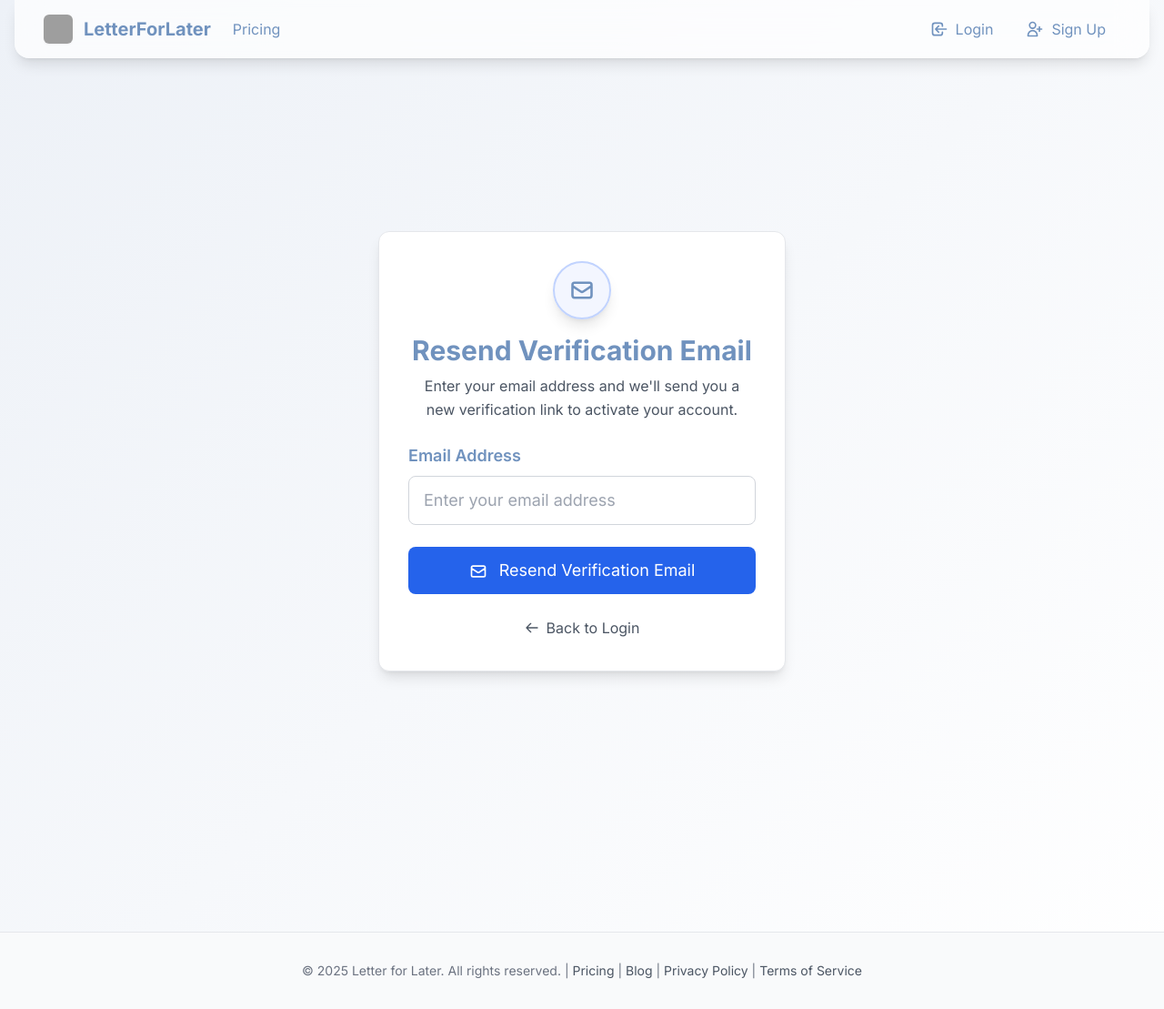
After one commit to hassineaziz/letterforlater, a Flask app: page /resend-verification in a window 1280 px wide. The commit adds this page. Shown: the whole page at 91% size. Run offline with Flask 3, Linux system fonts and the light colour scheme; parts of the project's set-up code (start-up, migrations or seed data) failed here and were passed over; some libraries are stand-ins or nearby versions; grey boxes are pictures that could not be loaded.

Commit message:
resend confirmation link

```diff
--- a/website/templates/base.html
+++ b/website/templates/base.html
@@ -1005,7 +1005,7 @@
         {% if category == 'error' %}
         <div class="bg-red-100 border border-red-400 text-red-700 px-4 py-3 rounded-xl mb-4 flex items-center justify-between"
             role="alert">
-            <span>{{ message }}</span>
+            <span>{{ message|safe }}</span>
             <button type="button" class="text-red-500 hover:text-red-700 focus:outline-none"
                 onclick="this.parentElement.remove()">
                 <svg class="w-4 h-4" fill="none" stroke="currentColor" viewBox="0 0 24 24">
@@ -1017,7 +1017,7 @@
         {% else %}
         <div class="bg-green-100 border border-green-400 text-green-700 px-4 py-3 rounded-xl mb-4 flex items-center justify-between"
             role="alert">
-            <span>{{ message }}</span>
+            <span>{{ message|safe }}</span>
             <button type="button" class="text-green-500 hover:text-green-700 focus:outline-none"
                 onclick="this.parentElement.remove()">
                 <svg class="w-4 h-4" fill="none" stroke="currentColor" viewBox="0 0 24 24">
--- a/website/templates/login.html
+++ b/website/templates/login.html
@@ -104,6 +104,12 @@
             </a>
           </div>
 
+          <div class="text-center">
+            <a href="{{ url_for('auth.resend_verification') }}" class="text-sm text-blue-600 hover:text-blue-800 font-medium transition-colors">
+              Need to resend verification email?
+            </a>
+          </div>
+
           <button type="submit" class="w-full bg-blue-600 hover:bg-blue-700 text-white font-semibold py-3 px-4 rounded-xl transition-all duration-200 shadow-lg hover:shadow-xl transform hover:-translate-y-0.5">
             <span class="flex items-center justify-center">
               <svg class="w-5 h-5 mr-2" fill="none" stroke="currentColor" viewBox="0 0 24 24">
--- /dev/null
+++ b/website/templates/resend_verification.html
@@ -0,0 +1,61 @@
+{% extends "base.html" %}
+{% block title %}Resend Verification Email - LetterForLater{% endblock %}
+
+{% block meta_description %}Resend your LetterForLater email verification link to activate your account and access your digital legacy letters.{% endblock %}
+
+{% block meta_keywords %}resend verification, email confirmation, activate account, account verification{% endblock %}
+
+{% block og_title %}Resend Verification Email - LetterForLater{% endblock %}
+{% block og_description %}Resend your LetterForLater email verification link to activate your account and access your digital legacy letters.{% endblock %}
+
+{% block twitter_title %}Resend Verification Email - LetterForLater{% endblock %}
+{% block twitter_description %}Resend your LetterForLater email verification link to activate your account and access your digital legacy letters.{% endblock %}
+{% block content %}
+
+<div class="min-h-screen flex items-center justify-center py-12 px-4 sm:px-6 lg:px-8">
+    <div class="max-w-md w-full">
+        <div class="bg-white rounded-xl shadow-lg border border-gray-200 p-8">
+            <div class="text-center mb-6">
+                <div class="w-16 h-16 bg-primary-light/20 rounded-full p-4 mx-auto mb-4 flex items-center justify-center shadow-lg border-2 border-primary-light">
+                    <svg class="w-8 h-8 text-primary" fill="none" stroke="currentColor" viewBox="0 0 24 24" stroke-width="2.2">
+                        <path stroke-linecap="round" stroke-linejoin="round" d="M3 8l7.89 5.26a2 2 0 002.22 0L21 8M5 19h14a2 2 0 002-2V7a2 2 0 00-2-2H5a2 2 0 00-2 2v10a2 2 0 002 2z"></path>
+                    </svg>
+                </div>
+                <h1 class="text-3xl font-bold text-primary mb-2">Resend Verification Email</h1>
+                <p class="text-gray-600">Enter your email address and we'll send you a new verification link to activate your account.</p>
+            </div>
+
+            <form method="POST" class="space-y-6">
+                <div>
+                    <label for="email" class="block text-lg font-semibold text-primary mb-2">Email Address</label>
+                    <input type="email"
+                           class="w-full px-4 py-3 border border-gray-300 rounded-lg focus:ring-2 focus:ring-blue-500 focus:border-blue-500 text-lg"
+                           id="email"
+                           name="email"
+                           required
+                           placeholder="Enter your email address">
+                </div>
+
+                <button type="submit"
+                        class="w-full bg-blue-600 hover:bg-blue-700 text-white font-medium py-3 px-4 rounded-lg text-lg transition-colors">
+                    <svg class="w-5 h-5 inline mr-2" fill="none" stroke="currentColor" viewBox="0 0 24 24">
+                        <path stroke-linecap="round" stroke-linejoin="round" stroke-width="2" d="M3 8l7.89 5.26a2 2 0 002.22 0L21 8M5 19h14a2 2 0 002-2V7a2 2 0 00-2-2H5a2 2 0 00-2 2v10a2 2 0 002 2z"></path>
+                    </svg>
+                    Resend Verification Email
+                </button>
+
+                <div class="text-center">
+                    <a href="{{ url_for('auth.login') }}"
+                       class="text-gray-600 hover:text-primary transition-colors font-medium inline-flex items-center">
+                        <svg class="w-4 h-4 mr-2" fill="none" stroke="currentColor" viewBox="0 0 24 24">
+                            <path stroke-linecap="round" stroke-linejoin="round" stroke-width="2" d="M10 19l-7-7m0 0l7-7m-7 7h18"></path>
+                        </svg>
+                        Back to Login
+                    </a>
+                </div>
+            </form>
+        </div>
+    </div>
+</div>
+
+{% endblock %}
--- a/website/templates/settings.html
+++ b/website/templates/settings.html
@@ -301,6 +301,7 @@
                 </div>
             </div>
 
+            {% comment %}
             <!-- Data Export -->
             <div class="mb-8">
                 <div class="flex justify-between items-center mb-4">
@@ -317,6 +318,7 @@
                     </button>
                 </div>
             </div>
+            {% endcomment %}
 
             <!-- Data Deletion -->
             <div class="mb-8">
@@ -988,6 +990,7 @@
     </div>
 </div>
 
+{% comment %}
 <!-- Download Data Modal -->
 <div id="downloadDataModal" class="modal" style="display: none;">
     <div class="modal-content">
@@ -1019,6 +1022,7 @@
         </div>
     </div>
 </div>
+{% endcomment %}
 
 <!-- Request Data Deletion Modal -->
 <div id="requestDataDeletionModal" class="modal" style="display: none;">
```
Also changed, not shown: website/auth.py (+81 -30 lines).
